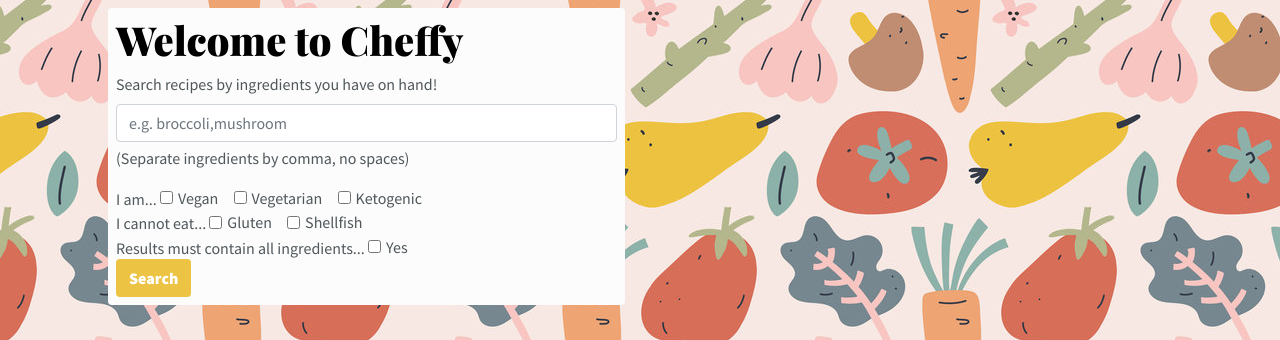
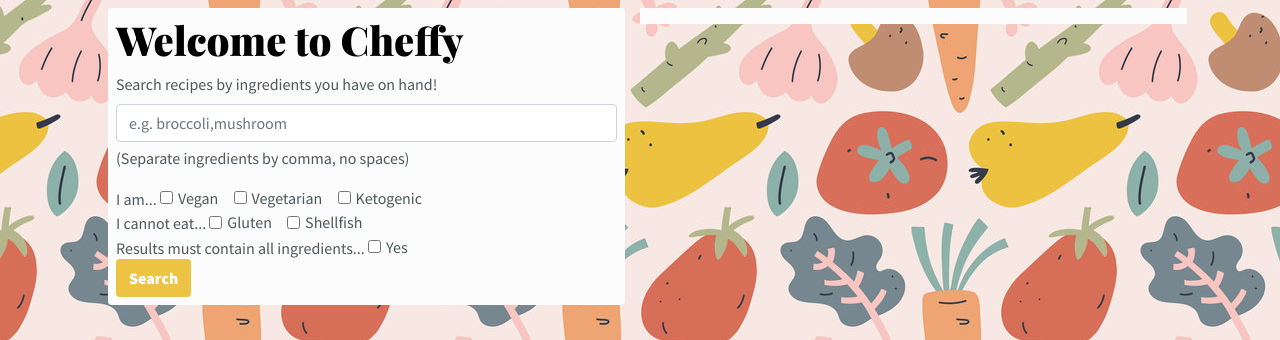
Before and after one commit to BUMETCS673/BUMETCS673OLF21P1, a Flask app: template src/templates/recipe.html in a window 1280 px wide. Shown: the part 90-430 px from the top of the page. Run offline with Flask 2, Linux system fonts and the light colour scheme; the template is opened without the code that fills it, so the values that code supplies are empty; parts of the project's set-up code (start-up, migrations or seed data) failed here and were passed over; some libraries are stand-ins or nearby versions.

Commit message:
add padding top to search result

```diff
--- a/src/templates/recipe.html
+++ b/src/templates/recipe.html
@@ -1,7 +1,7 @@
 {% include "index.html" %}
 
 <div class="col-md-6 col-sm-12">
-    <div class="row searchResult">
+    <div class="row searchResult pt-3">
 
          {% if results == [] %}
 
```
